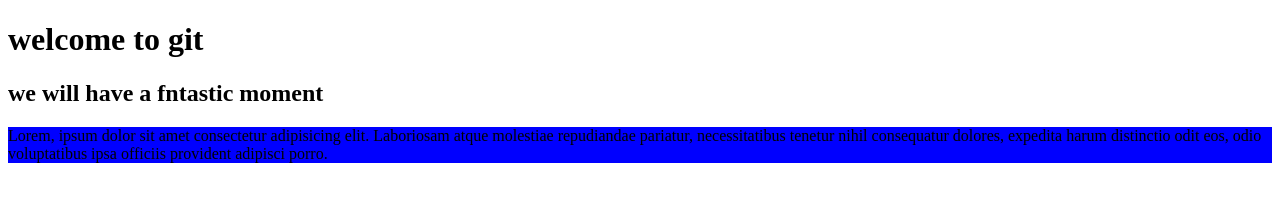
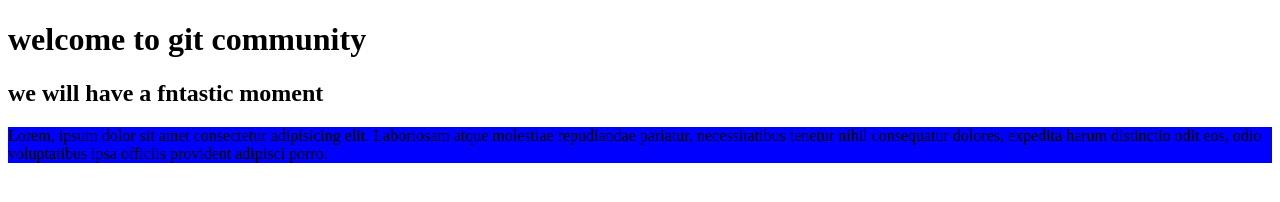
Before and after one commit to 19jem-ila/firstgit-project, a plain HTML site: page index.html in a window 1280 px wide. Drawn offline with Linux system fonts and the light colour scheme.

Commit message:
Update index.html

```diff
--- a/index.html
+++ b/index.html
@@ -7,7 +7,7 @@
     <title>Document</title>
 </head>
 <body>
-    <h1>welcome to git</h1>
+    <h1>welcome to git community</h1>
     <h2>we will have a fntastic moment</h2>
     <p>Lorem, ipsum dolor sit amet consectetur adipisicing elit. Laboriosam atque molestiae repudiandae pariatur, necessitatibus tenetur nihil consequatur dolores, expedita harum distinctio odit eos, odio voluptatibus ipsa officiis provident adipisci porro.</p>
 </body>
```
